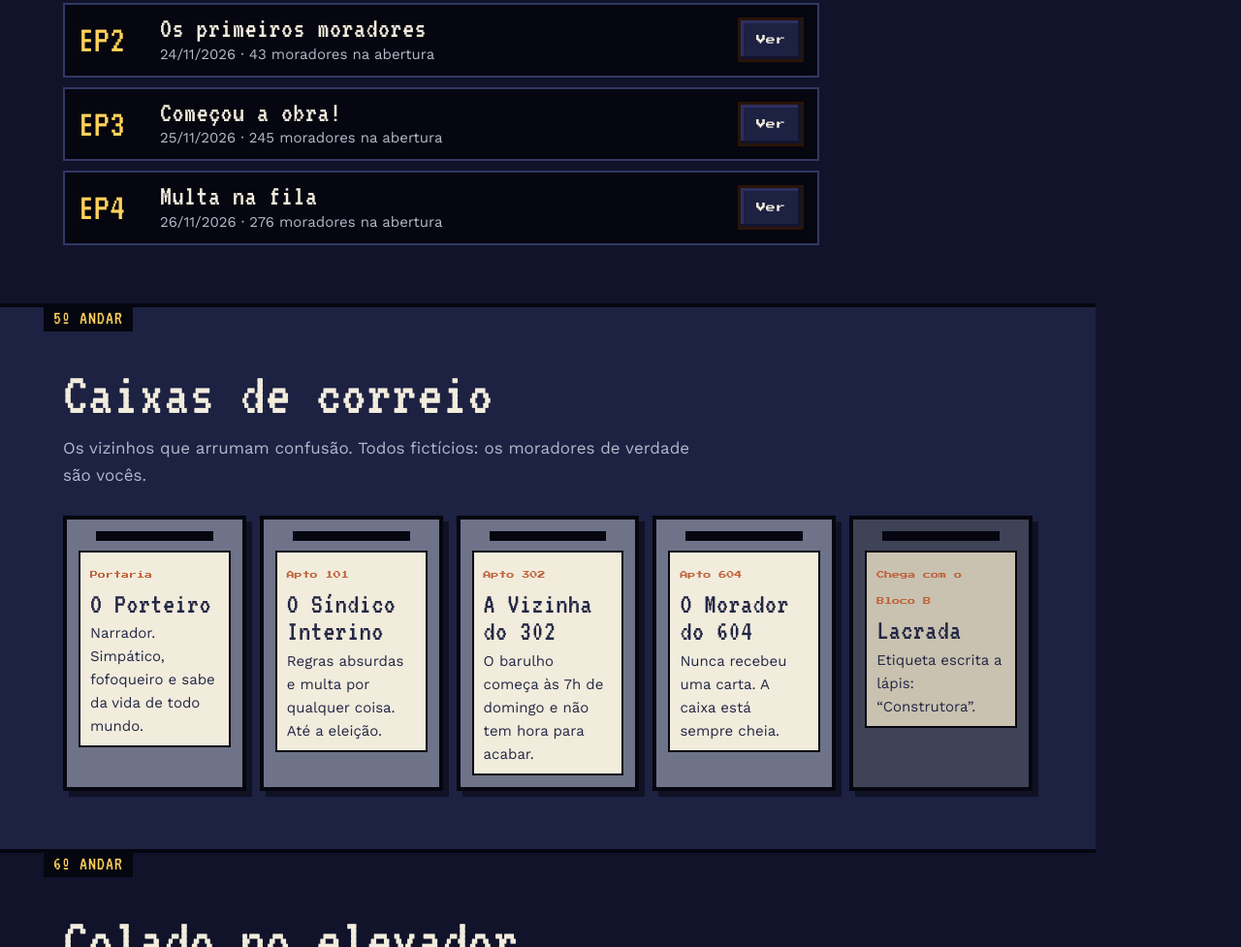
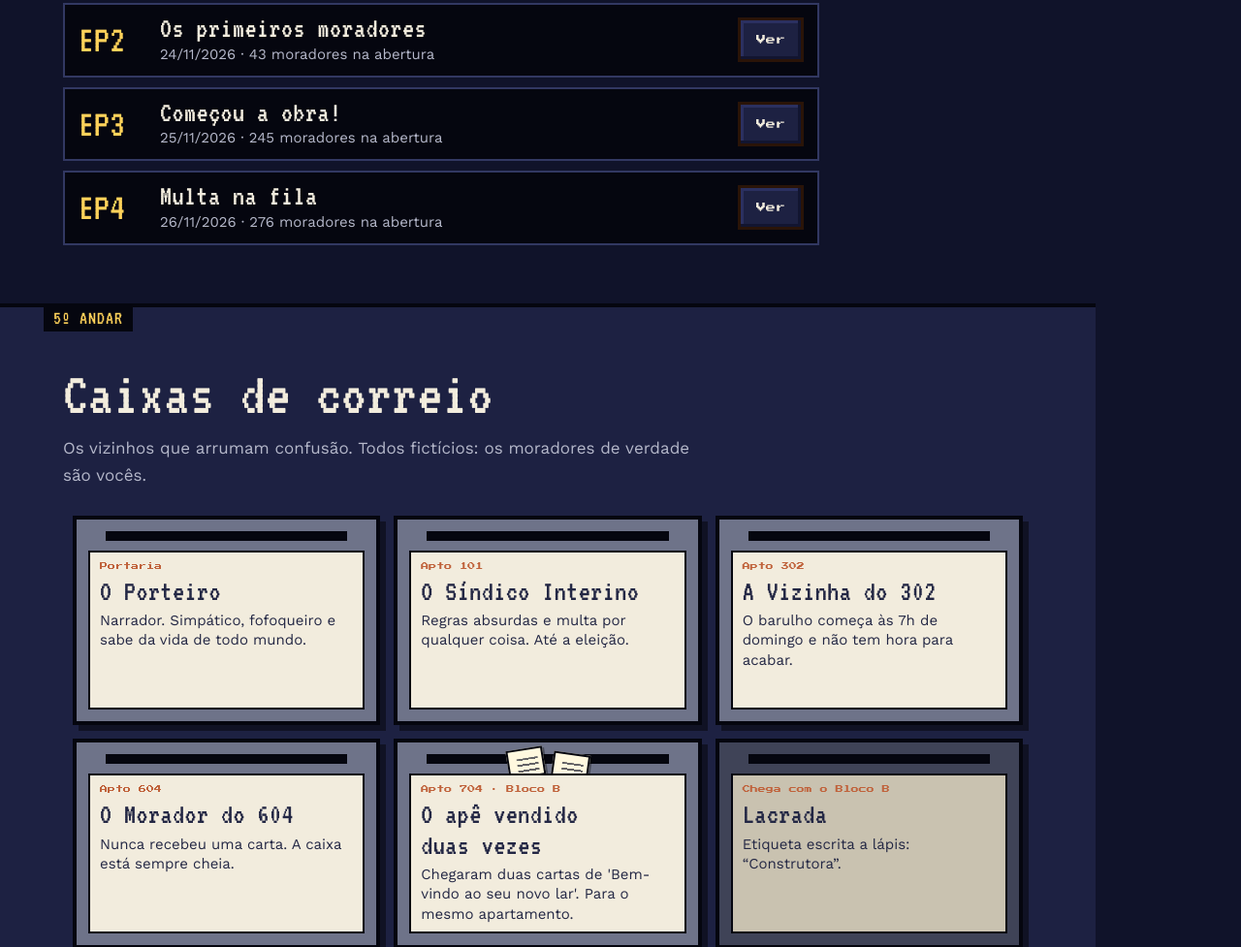
Before and after one commit to raphaelpinheiro84/edificio8bits, a plain HTML site: page index.html in a window 1280 px wide. Shown: the part 11023-12000 px from the top of the page at 97% size. Drawn offline with nearby package versions, Linux system fonts and the light colour scheme; a web font is replaced by a local one.

Commit message:
Caixas de correio: caixa do 704 com cartas duplicadas e grade 3x2

```diff
--- a/data/site.json
+++ b/data/site.json
@@ -2440,6 +2440,13 @@
    "ativo": true
   },
   {
+   "titulo": "O apê vendido duas vezes",
+   "local": "Apto 704 · Bloco B",
+   "texto": "Chegaram duas cartas de 'Bem-vindo ao seu novo lar'. Para o mesmo apartamento.",
+   "ativo": true,
+   "cartas": 2
+  },
+  {
    "titulo": "Lacrada",
    "local": "Chega com o Bloco B",
    "texto": "Etiqueta escrita a lápis: “Construtora”.",
--- a/index.html
+++ b/index.html
@@ -216,15 +216,22 @@ p{max-width:62ch}
 .prog p{margin:0;color:var(--texto2);font-size:15px}
 
 /* Caixas de correio */
-.caixas{display:grid;grid-template-columns:repeat(auto-fit,minmax(180px,1fr));gap:14px}
-.caixa{background:#6E7389;border:4px solid #05060F;box-shadow:6px 6px 0 rgba(0,0,0,.45);padding:12px;color:#0F1124}
-.caixa .fenda{height:10px;background:#05060F;margin:0 18px 10px}
-.caixa .etiqueta{background:var(--papel);border:2px solid #05060F;padding:8px 10px}
-.caixa .etiqueta small{font-family:var(--placa);font-size:8px;color:var(--tijolo)}
-.caixa h3{font-size:30px;margin:4px 0;color:var(--tinta)}
-.caixa p{margin:0;font-size:15px;color:var(--tinta)}
+.caixas{display:grid;grid-template-columns:repeat(3,minmax(0,1fr));grid-auto-rows:1fr;align-items:stretch;gap:14px;max-width:980px;margin-inline:auto}
+.caixa{position:relative;display:flex;flex-direction:column;min-width:0;background:#6E7389;border:4px solid #05060F;box-shadow:6px 6px 0 rgba(0,0,0,.45);padding:12px;color:#0F1124}
+.caixa .fenda{flex:0 0 auto;height:10px;background:#05060F;margin:0 18px 10px}
+.caixa .etiqueta{flex:1 1 auto;display:flex;flex-direction:column;position:relative;z-index:2;background:var(--papel);border:2px solid #05060F;padding:8px 10px}
+.caixa .etiqueta small{font-family:var(--placa);font-size:8px;color:var(--tijolo);overflow-wrap:anywhere}
+.caixa h3{font-size:30px;line-height:1.05;margin:4px 0;color:var(--tinta);overflow-wrap:break-word}
+.caixa p{margin:0;font-size:15px;line-height:1.35;color:var(--tinta);overflow-wrap:break-word}
 .caixa.lacrada{background:#3F4357}
 .caixa.lacrada .etiqueta{background:#C9C2B0}
+/* Cartas saindo da fenda */
+.caixa .cartas{position:absolute;top:6px;left:50%;display:flex;justify-content:center;align-items:flex-start;gap:8px;width:calc(100% - 44px);height:36px;transform:translateX(-50%);z-index:1;pointer-events:none}
+.caixa .cartas i{display:block;flex:0 0 auto;width:38px;height:30px;background:#FFF8DF;border:2px solid #05060F;box-shadow:2px 2px 0 rgba(0,0,0,.35);background-image:repeating-linear-gradient(to bottom,rgba(15,17,36,.65) 0 2px,transparent 2px 6px);background-size:22px 100%;background-position:8px 8px;background-repeat:no-repeat}
+.caixa .cartas i:first-child{transform:rotate(-9deg)}
+.caixa .cartas i:last-child{transform:rotate(8deg);margin-top:5px}
+@media (max-width:960px){.caixas{grid-template-columns:repeat(2,minmax(0,1fr))}}
+@media (max-width:520px){.caixas{gap:10px}.caixa{padding:8px;border-width:3px;box-shadow:4px 4px 0 rgba(0,0,0,.45)}.caixa .fenda{height:8px;margin:0 8px 8px}.caixa .etiqueta{padding:6px 7px}.caixa .etiqueta small{font-size:7px}.caixa h3{font-size:20px;margin:3px 0}.caixa p{font-size:13px;line-height:1.3}.caixa .cartas{top:4px;height:28px;gap:6px;width:calc(100% - 32px)}.caixa .cartas i{width:26px;height:22px;background-size:16px 100%;background-position:5px 6px}}
 
 /* Regulamento */
 .aviso-elev{max-width:640px;background:var(--papel);color:var(--tinta);border:3px solid #05060F;box-shadow:8px 8px 0 #000;transform:rotate(-1deg);padding:22px 24px}
@@ -873,7 +880,7 @@ document.getElementById("formChave").addEventListener("submit",async e=>{e.preve
 /* Só os 3 últimos que já foram ao ar (+ o próximo "em breve", se houver) */
 const epsNoAr=DADOS.episodios.filter(e=>e.abertura!==null),epsTV=[...epsNoAr.slice(-3),...DADOS.episodios.filter(e=>e.abertura===null).slice(0,1)];
 document.getElementById("listaEps").innerHTML=epsTV.map(e=>'<div class="item'+(e.abertura===null?" breve":"")+'"><div class="canal">EP'+e.n+'</div><div><h3>'+esc(e.titulo)+'</h3><p>'+esc(e.data)+(e.abertura!==null?' · '+e.abertura+' moradores na abertura':'')+'</p></div>'+(e.link?'<a class="btn claro" href="'+e.link+'">Ver</a>':'<span class="legenda">em breve</span>')+'</div>').join("");
-document.getElementById("listaElenco").innerHTML=DADOS.elenco.map(x=>'<div class="caixa'+(x.ativo?"":" lacrada")+'"><div class="fenda"></div><div class="etiqueta"><small>'+esc(x.local)+'</small><h3>'+esc(x.titulo)+'</h3><p>'+esc(x.texto)+'</p></div></div>').join("");
+document.getElementById("listaElenco").innerHTML=DADOS.elenco.map(x=>{const n=Number(x.cartas)||0;const cartas=n?'<div class="cartas" aria-hidden="true">'+'<i></i>'.repeat(n)+'</div>':"";return '<div class="caixa'+(x.ativo?"":" lacrada")+'"><div class="fenda"></div>'+cartas+'<div class="etiqueta"><small>'+esc(x.local)+'</small><h3>'+esc(x.titulo)+'</h3><p>'+esc(x.texto)+'</p></div></div>';}).join("");
 
 
 /* ===== Área de lazer ===== */
```
